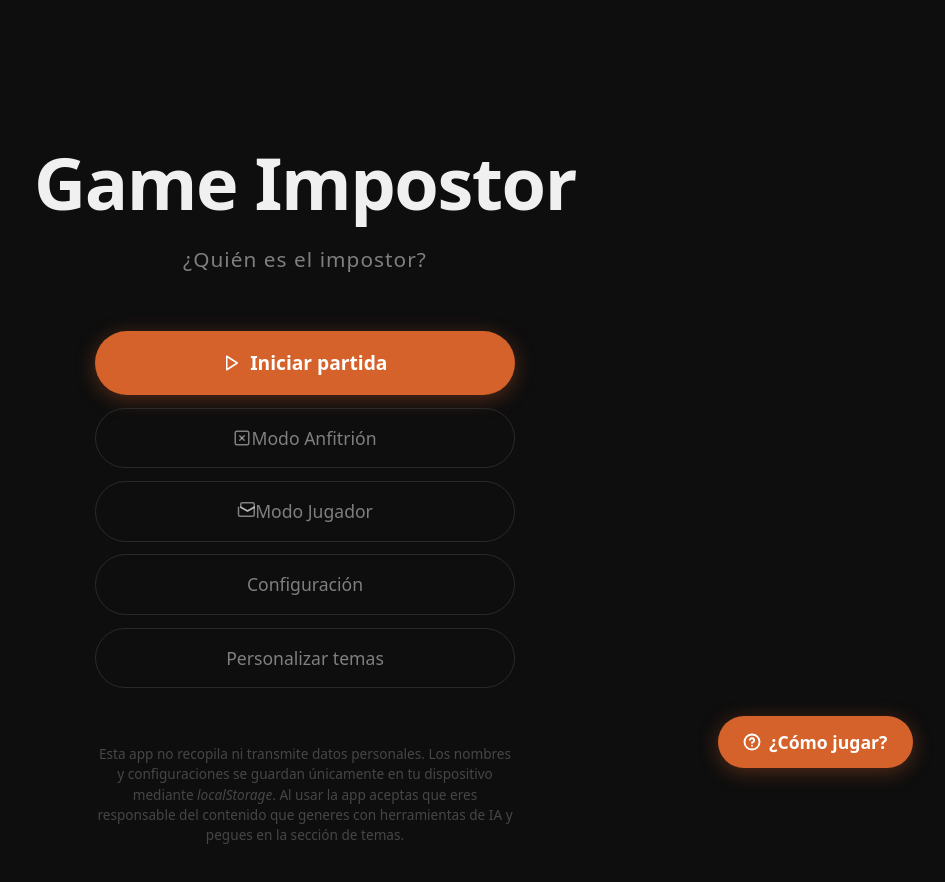
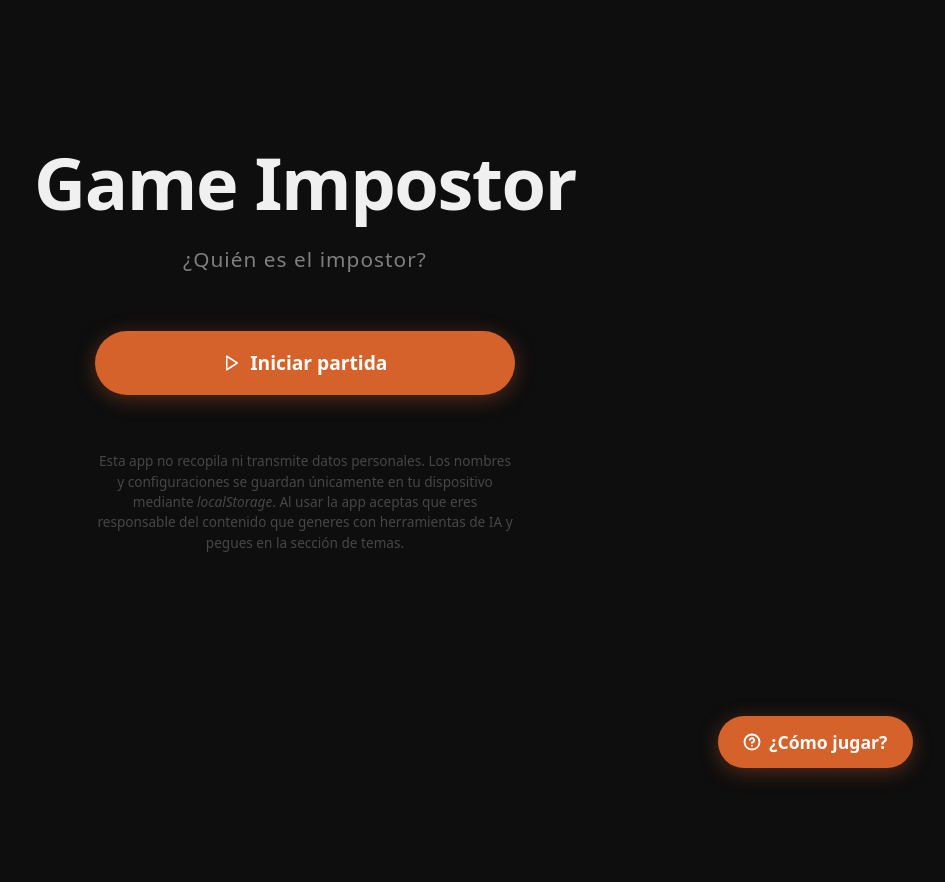
Before and after one commit to Wilkerylr/GameImpostor, a React (Vite) app: page / in a window 1280 px wide. Shown: the top 882 px of the page, without its empty margins (335-1280 px from the left). Built offline with nearby package versions, Linux system fonts and the light colour scheme.

Commit message:
inhabilitacion de como amfitrion y modo jugador en la pantalla

```diff
--- a/src/pages/menu.tsx
+++ b/src/pages/menu.tsx
@@ -17,7 +17,7 @@ export default function Menu() {
                     </svg>
                     Iniciar partida
                 </Link>
-                <Link to="/anfitrion" className="menu-btn-secundario">
+                {/*<Link to="/anfitrion" className="menu-btn-secundario">
                     <svg width="18" height="18" viewBox="0 0 24 24" fill="none" stroke="currentColor" strokeWidth="2" strokeLinecap="round" strokeLinejoin="round">
                         <rect x="3" y="3" width="18" height="18" rx="2" ry="2" />
                         <line x1="9" y1="9" x2="15" y2="15" />
@@ -35,6 +35,7 @@ export default function Menu() {
                 </Link>
                 <Link to="/config" className="menu-btn-secundario">Configuración</Link>
                 <Link to="/personalizartema" className="menu-btn-secundario">Personalizar temas</Link>
+                */}
             </div>
 
             <BotonAyuda />
```
